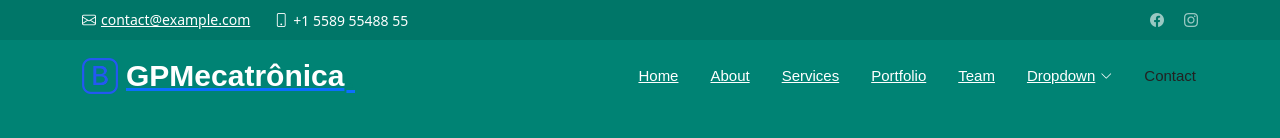
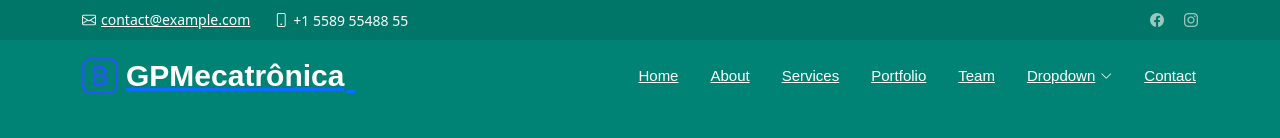
Before and after one commit to igp-conect/landing_page_gpmecatronica, a Next.js app: page / in a window 1280 px wide. Shown: the top 138 px of the page. Built offline with nearby package versions, Linux system fonts and the light colour scheme.

Commit message:
Conssertei a parte de contato do header nav

```diff
--- a/src/app/components/Header.tsx
+++ b/src/app/components/Header.tsx
@@ -37,7 +37,7 @@ const NavMenu = () => (
         />
       ))}
       <HeaderDropdown dropdownItems={["Deep down"]} />
-      <NavItem navItemName="Contact" />
+      <NavItem navItemName="Contact" href={"#contact"} />
     </ul>
     <i className="mobile-nav-toggle d-xl-none bi bi-list" />
   </nav>
```
